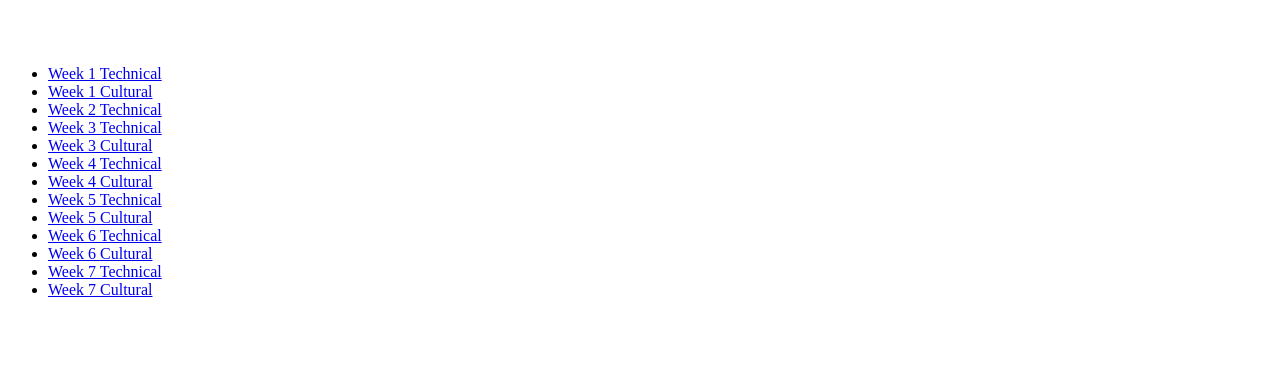
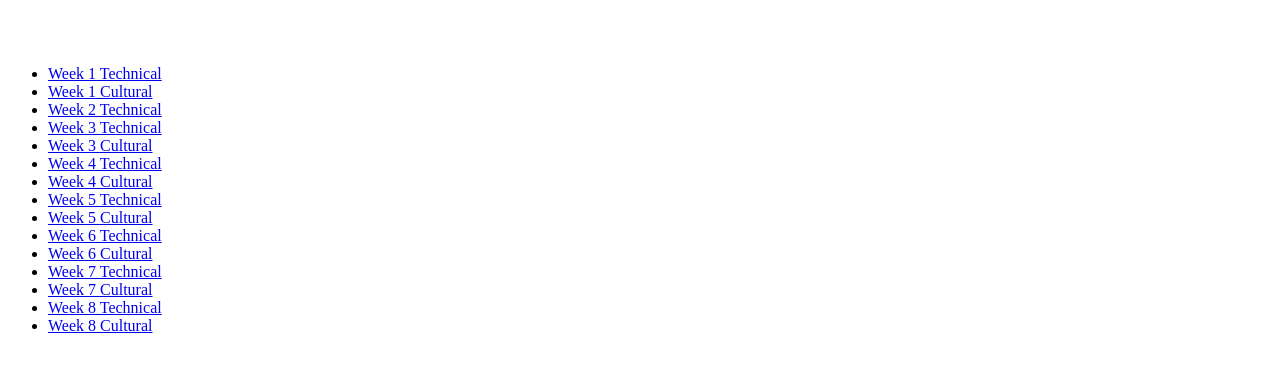
Before and after one commit to icstunna/icstunna.github.io, a plain HTML site: page blog-index.html in a window 1280 px wide. Shown: the part 93-462 px from the top of the page. Drawn offline with Linux system fonts and the light colour scheme.

Commit message:
added links

```diff
--- a/blog-index.html
+++ b/blog-index.html
@@ -98,6 +98,16 @@
           Week 7 Cultural
         </a>
       </li>
+      <li>
+        <a href = "http://icstunna.github.io/blog/t8-tech.html">
+          Week 8 Technical
+        </a>
+      </li>
+      <li>
+        <a href = "http://icstunna.github.io/blog/c8-conflict.html">
+          Week 8 Cultural
+        </a>
+      </li>
     </ul>
   </sidebar>
 
```
